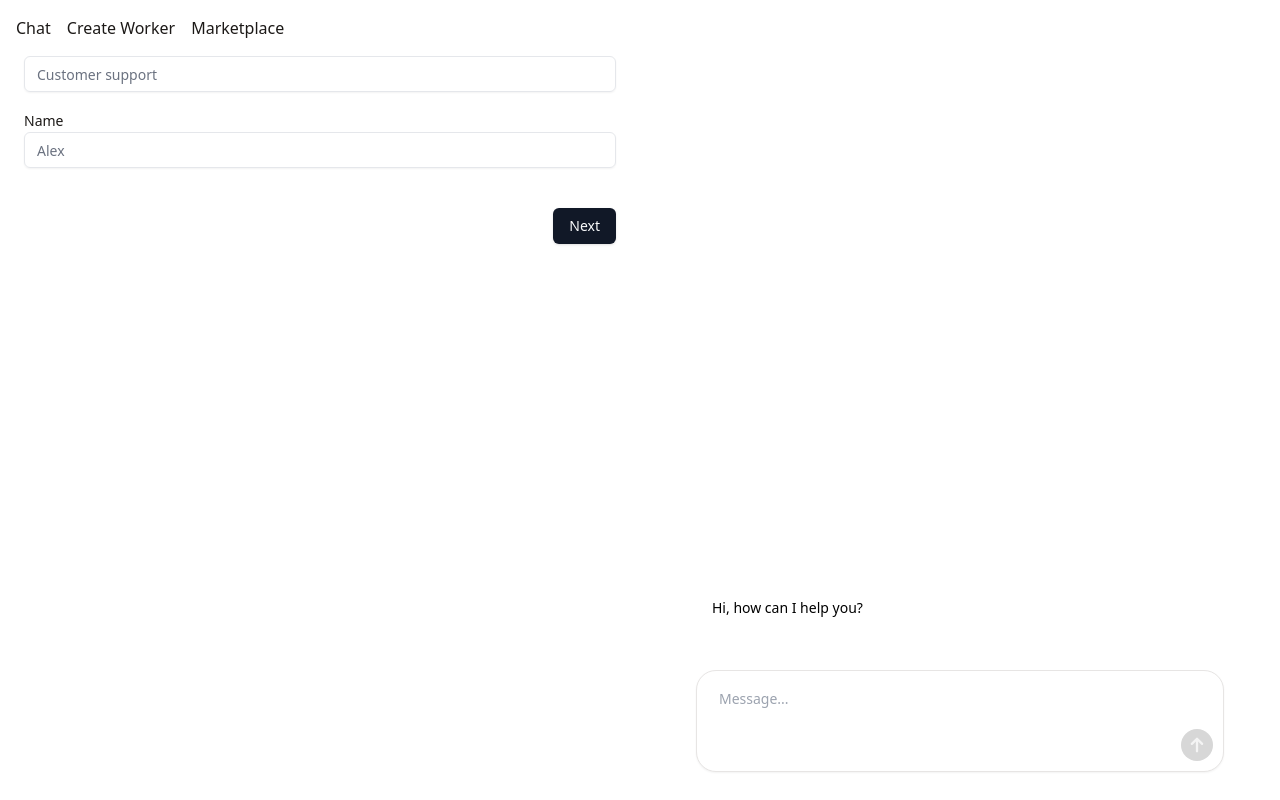
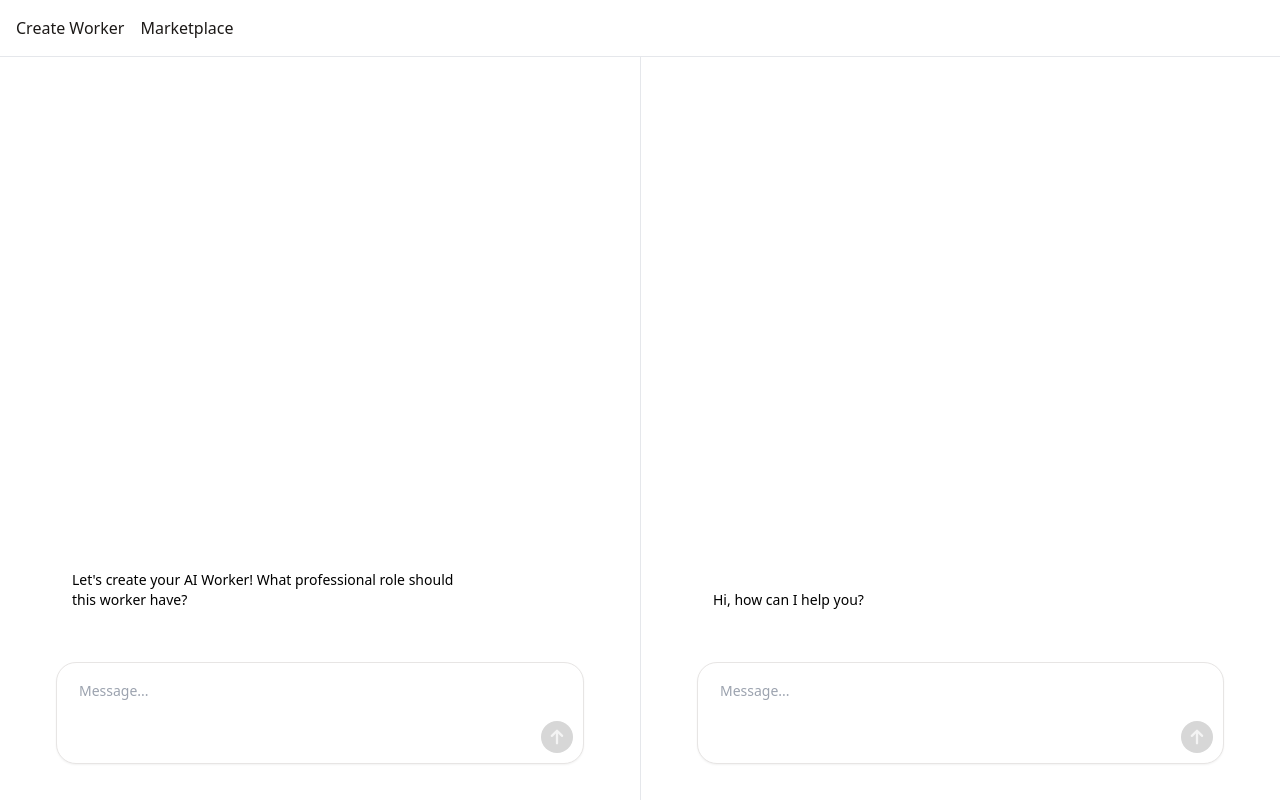
Before and after one commit to piegaro-workait/aiworkers-maker, a Next.js app: page /workers/new in a window 1280 px wide. Built offline with nearby package versions, Linux system fonts and the light colour scheme.

Commit message:
Refactor UI to start with worker creation wizard

```diff
--- a/app/header.tsx
+++ b/app/header.tsx
@@ -1,12 +1,11 @@
-'use client'
-import Link from 'next/link'
+"use client";
+import Link from "next/link";
 
 export default function Header() {
   return (
     <header className="p-4 bg-white shadow flex gap-4">
-      <Link href="/">Chat</Link>
       <Link href="/workers/new">Create Worker</Link>
       <Link href="/store">Marketplace</Link>
     </header>
-  )
+  );
 }
--- a/app/workers/new/page.tsx
+++ b/app/workers/new/page.tsx
@@ -1,107 +1,37 @@
 "use client";
-import { Input } from "@/components/ui/input";
-import { Textarea } from "@/components/ui/textarea";
-import { Button } from "@/components/ui/button";
+import { useRef } from "react";
 import Assistant from "@/components/assistant";
-import useWorkerFormStore from "@/stores/useWorkerFormStore";
-import { useRouter } from "next/navigation";
+import { createConversationStore } from "@/stores/createConversationStore";
+import {
+  WORKER_WIZARD_DEVELOPER_PROMPT,
+  WORKER_WIZARD_INITIAL_MESSAGE,
+  INITIAL_MESSAGE,
+} from "@/config/constants";
 
 export default function NewWorkerPage() {
-  const router = useRouter();
-  const {
-    role,
-    name,
-    traits,
-    step,
-    setRole,
-    setName,
-    setTraits,
-    nextStep,
-    prevStep,
-    reset,
-  } = useWorkerFormStore();
-
-  const handleSubmit = async () => {
-    await fetch("/api/workers", {
-      method: "POST",
-      headers: { "Content-Type": "application/json" },
-      body: JSON.stringify({ role, name, traits }),
-    });
-    reset();
-    router.push("/store");
-  };
+  const wizardStore = useRef(
+    createConversationStore(WORKER_WIZARD_INITIAL_MESSAGE),
+  ).current;
+  const previewStore = useRef(createConversationStore(INITIAL_MESSAGE)).current;
 
   return (
-    <div className="flex h-screen">
-      <div className="w-full md:w-1/2 p-6 bg-white overflow-y-auto space-y-6">
-        {step === 1 && (
-          <div className="space-y-4">
-            <div>
-              <label htmlFor="role" className="text-sm font-medium">
-                Role
-              </label>
-              <Input
-                id="role"
-                value={role}
-                onChange={(e) => setRole(e.target.value)}
-                placeholder="Customer support"
-              />
-            </div>
-            <div>
-              <label htmlFor="name" className="text-sm font-medium">
-                Name
-              </label>
-              <Input
-                id="name"
-                value={name}
-                onChange={(e) => setName(e.target.value)}
-                placeholder="Alex"
-              />
-            </div>
-          </div>
-        )}
-        {step === 2 && (
-          <div className="space-y-4">
-            <div>
-              <label htmlFor="traits" className="text-sm font-medium">
-                Persona traits
-              </label>
-              <Textarea
-                id="traits"
-                value={traits}
-                onChange={(e) => setTraits(e.target.value)}
-                placeholder="Friendly, helpful..."
-              />
-            </div>
-          </div>
-        )}
-        {step === 3 && (
-          <div className="space-y-2">
-            <h2 className="text-lg font-medium">Summary</h2>
-            <p>
-              <strong>Role:</strong> {role}
-            </p>
-            <p>
-              <strong>Name:</strong> {name}
-            </p>
-            <p>
-              <strong>Traits:</strong> {traits}
-            </p>
-          </div>
-        )}
-        <div className="flex justify-between pt-4">
-          {step > 1 && (
-            <Button variant="secondary" onClick={prevStep}>
-              Back
-            </Button>
-          )}
-          {step < 3 && <div className="grow" />}
-          {step < 3 && <Button onClick={nextStep}>Next</Button>}
-          {step === 3 && <Button onClick={handleSubmit}>Create</Button>}
+    <div className="flex h-screen divide-x divide-gray-200">
+      <div className="w-full md:w-1/2 flex flex-col">
+        <div className="p-4 bg-gray-50 border-b font-semibold">
+          Create Worker
+        </div>
+        <div className="flex-1 overflow-hidden">
+          <Assistant
+            store={wizardStore}
+            developerPrompt={WORKER_WIZARD_DEVELOPER_PROMPT}
+          />
         </div>
       </div>
-      <div className="hidden md:block w-1/2">
-        <Assistant />
+      <div className="hidden md:flex w-1/2 flex-col">
+        <div className="p-4 bg-gray-50 border-b font-semibold">Preview</div>
+        <div className="flex-1 overflow-hidden">
+          <Assistant store={previewStore} />
+        </div>
       </div>
     </div>
   );
--- a/components/assistant.tsx
+++ b/components/assistant.tsx
@@ -1,12 +1,43 @@
 "use client";
-import React from "react";
+import React, { useEffect } from "react";
 import Chat from "./chat";
 import useConversationStore from "@/stores/useConversationStore";
 import { Item, processMessages } from "@/lib/assistant";
+import { StoreApi } from "zustand";
+import { ConversationState } from "@/stores/useConversationStore";
 
-export default function Assistant() {
-  const { chatMessages, addConversationItem, addChatMessage, setAssistantLoading } =
-    useConversationStore();
+interface AssistantProps {
+  store?: StoreApi<ConversationState>;
+  initialMessage?: string;
+  developerPrompt?: string;
+}
+
+export default function Assistant({
+  store = useConversationStore,
+  initialMessage,
+  developerPrompt,
+}: AssistantProps) {
+  const {
+    chatMessages,
+    addConversationItem,
+    addChatMessage,
+    setAssistantLoading,
+    setChatMessages,
+    setConversationItems,
+  } = store();
+
+  useEffect(() => {
+    if (initialMessage) {
+      setChatMessages([
+        {
+          type: "message",
+          role: "assistant",
+          content: [{ type: "output_text", text: initialMessage }],
+        },
+      ]);
+      setConversationItems([]);
+    }
+  }, [initialMessage, setChatMessages, setConversationItems]);
 
   const handleSendMessage = async (message: string) => {
     if (!message.trim()) return;
@@ -25,16 +56,13 @@ export default function Assistant() {
       setAssistantLoading(true);
       addConversationItem(userMessage);
       addChatMessage(userItem);
-      await processMessages();
+      await processMessages(store, developerPrompt);
     } catch (error) {
       console.error("Error processing message:", error);
     }
   };
 
-  const handleApprovalResponse = async (
-    approve: boolean,
-    id: string
-  ) => {
+  const handleApprovalResponse = async (approve: boolean, id: string) => {
     const approvalItem = {
       type: "mcp_approval_response",
       approve,
@@ -42,7 +70,7 @@ export default function Assistant() {
     } as any;
     try {
       addConversationItem(approvalItem);
-      await processMessages();
+      await processMessages(store, developerPrompt);
     } catch (error) {
       console.error("Error sending approval response:", error);
     }
--- a/config/constants.ts
+++ b/config/constants.ts
@@ -16,6 +16,27 @@ export const INITIAL_MESSAGE = `
 Hi, how can I help you?
 `;
 
+export const WORKER_WIZARD_DEVELOPER_PROMPT = `
+You are a friendly AI assistant helping someone create their AI Worker. Generate the next question in a warm, conversational way.
+
+GUIDELINES:
+1. Be conversational, warm, encouraging.
+2. Ask concise questions that build on previous answers.
+3. Reference known info (e.g., "Now that I know Alex will be a Marketing Analyst…").
+4. Adapt tone to match the user.
+
+FIELD RULES:
+• role  (2–50 chars)  → Only professional job titles.
+• name  (2–30 chars)  → Human names (letters / spaces / hyphens / apostrophes).
+• description (20–500)
+• expertise (≤100 chars or “none”)
+• skills (comma-separated or “none”)
+
+Important: never put roles in “name” field, never put names in “role” field.
+`;
+
+export const WORKER_WIZARD_INITIAL_MESSAGE = `Let's create your AI Worker! What professional role should this worker have?`;
+
 export const defaultVectorStore = {
   id: "",
   name: "Example",
--- a/lib/assistant.ts
+++ b/lib/assistant.ts
@@ -1,7 +1,10 @@
 import { DEVELOPER_PROMPT } from "@/config/constants";
 import { parse } from "partial-json";
 import { handleTool } from "@/lib/tools/tools-handling";
-import useConversationStore from "@/stores/useConversationStore";
+import useConversationStore, {
+  ConversationState,
+} from "@/stores/useConversationStore";
+import { StoreApi } from "zustand";
 import { getTools } from "./tools/tools";
 import { Annotation } from "@/components/annotations";
 import { functionsMap } from "@/config/functions";
@@ -75,7 +78,7 @@ export type Item =
 export const handleTurn = async (
   messages: any[],
   tools: any[],
-  onMessage: (data: any) => void
+  onMessage: (data: any) => void,
 ) => {
   try {
     // Get response from the API (defined in app/api/turn_response/route.ts)
@@ -134,21 +137,24 @@ export const handleTurn = async (
   }
 };
 
-export const processMessages = async () => {
+export const processMessages = async (
+  store: StoreApi<ConversationState> = useConversationStore,
+  developerPrompt: string = DEVELOPER_PROMPT,
+) => {
   const {
     chatMessages,
     conversationItems,
     setChatMessages,
     setConversationItems,
     setAssistantLoading,
-  } = useConversationStore.getState();
+  } = store.getState();
 
   const tools = getTools();
   const allConversationItems = [
     // Adding developer prompt as first item in the conversation
     {
       role: "developer",
-      content: DEVELOPER_PROMPT,
+      content: developerPrompt,
     },
     ...conversationItems,
   ];
@@ -329,7 +335,7 @@ export const processMessages = async () => {
           // Handle tool call (execute function)
           const toolResult = await handleTool(
             toolCallMessage.name as keyof typeof functionsMap,
-            toolCallMessage.parsedArguments
+            toolCallMessage.parsedArguments,
           );
 
           // Record tool output
@@ -344,7 +350,7 @@ export const processMessages = async () => {
           setConversationItems([...conversationItems]);
 
           // Create another turn after tool output has been added
-          await processMessages();
+          await processMessages(store, developerPrompt);
         }
         if (
           toolCallMessage &&
@@ -460,7 +466,7 @@ export const processMessages = async () => {
               m.type === "tool_call" &&
               m.tool_type === "code_interpreter_call" &&
               m.status !== "completed" &&
-              m.id === item_id
+              m.id === item_id,
           ) as ToolCallItem | undefined;
         // Accumulate deltas to show the code streaming
         if (toolCallMessage) {
@@ -479,7 +485,7 @@ export const processMessages = async () => {
               m.type === "tool_call" &&
               m.tool_type === "code_interpreter_call" &&
               m.status !== "completed" &&
-              m.id === item_id
+              m.id === item_id,
           ) as ToolCallItem | undefined;
 
         // Mark the call as completed and set the code
@@ -494,7 +500,7 @@ export const processMessages = async () => {
       case "response.code_interpreter_call.completed": {
         const { item_id } = data;
         const toolCallMessage = chatMessages.find(
-          (m) => m.type === "tool_call" && m.id === item_id
+          (m) => m.type === "tool_call" && m.id === item_id,
         ) as ToolCallItem | undefined;
         if (toolCallMessage) {
           toolCallMessage.status = "completed";
@@ -509,7 +515,7 @@ export const processMessages = async () => {
 
         // Handle MCP tools list
         const mcpListToolsMessage = response.output.find(
-          (m: Item) => m.type === "mcp_list_tools"
+          (m: Item) => m.type === "mcp_list_tools",
         );
 
         if (mcpListToolsMessage) {
@@ -524,7 +530,7 @@ export const processMessages = async () => {
 
         // Handle MCP approval request
         const mcpApprovalRequestMessage = response.output.find(
-          (m: Item) => m.type === "mcp_approval_request"
+          (m: Item) => m.type === "mcp_approval_request",
         );
 
         if (mcpApprovalRequestMessage) {
--- /dev/null
+++ b/stores/createConversationStore.ts
@@ -0,0 +1,28 @@
+import { create } from "zustand";
+import { ConversationState } from "./useConversationStore";
+import { Item } from "@/lib/assistant";
+
+export const createConversationStore = (initialMessage: string) =>
+  create<ConversationState>((set) => ({
+    chatMessages: [
+      {
+        type: "message",
+        role: "assistant",
+        content: [{ type: "output_text", text: initialMessage }],
+      },
+    ],
+    conversationItems: [],
+    isAssistantLoading: false,
+    setChatMessages: (items: Item[]) => set({ chatMessages: items }),
+    setConversationItems: (messages: any[]) =>
+      set({ conversationItems: messages }),
+    addChatMessage: (item: Item) =>
+      set((state) => ({ chatMessages: [...state.chatMessages, item] })),
+    addConversationItem: (message) =>
+      set((state) => ({
+        conversationItems: [...state.conversationItems, message],
+      })),
+    setAssistantLoading: (loading: boolean) =>
+      set({ isAssistantLoading: loading }),
+    rawSet: set,
+  }));
--- a/stores/useConversationStore.ts
+++ b/stores/useConversationStore.ts
@@ -3,7 +3,7 @@ import { Item } from "@/lib/assistant";
 import { ChatCompletionMessageParam } from "openai/resources/chat/completions";
 import { INITIAL_MESSAGE } from "@/config/constants";
 
-interface ConversationState {
+export interface ConversationState {
   // Items displayed in the chat
   chatMessages: Item[];
   // Items sent to the Responses API
```
Also changed, not shown: app/page.tsx (+4 -35 lines).
